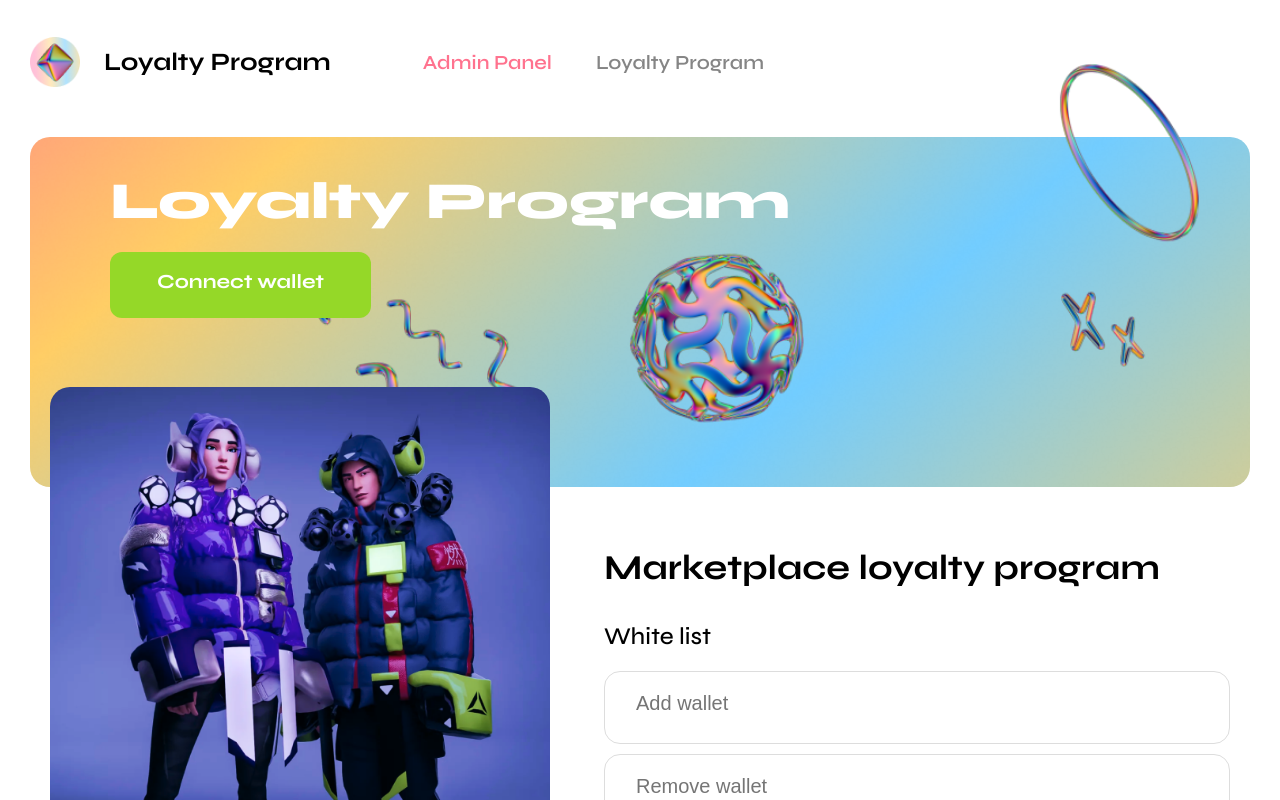
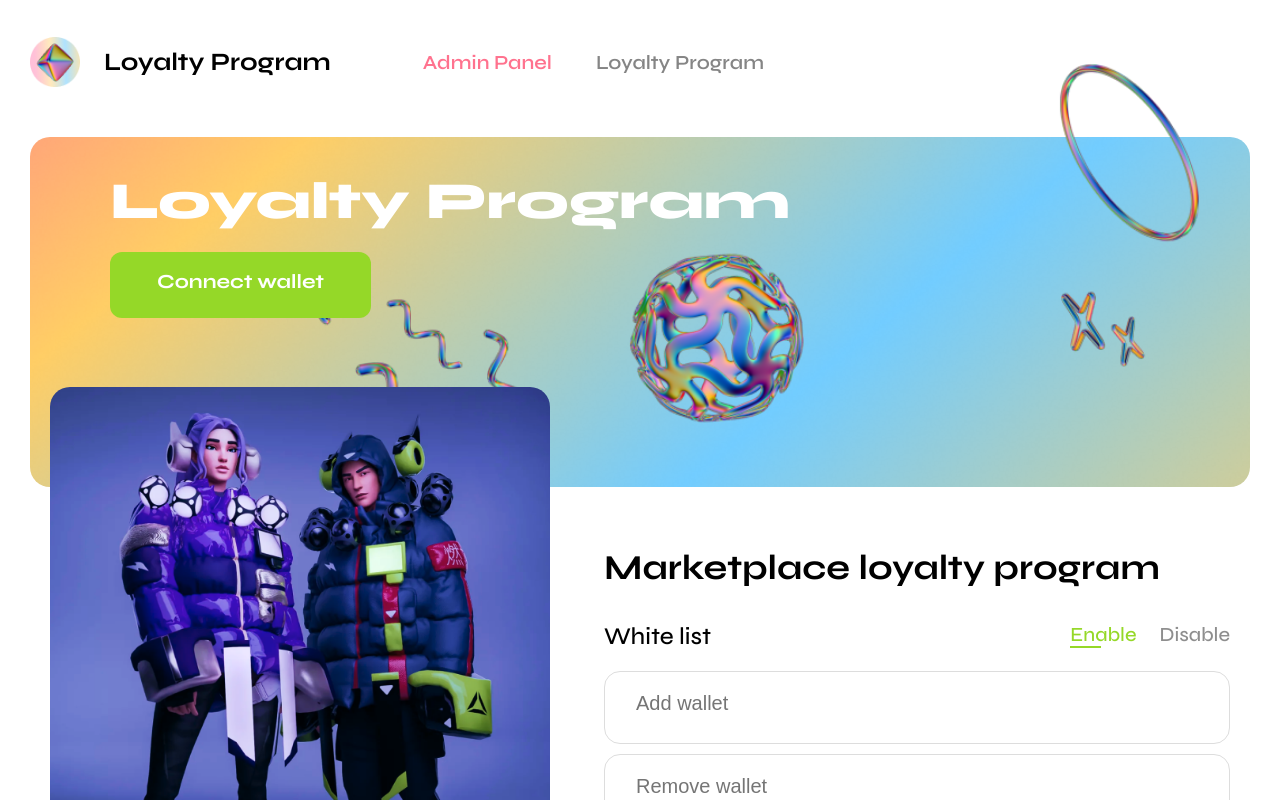
Before and after one commit to Sergey11001/loyalty-app, a React (Create React App) app: page /admin in a window 1280 px wide. Shown: the top 800 px of the page. Built offline with nearby package versions, Linux system fonts and the light colour scheme.

Commit message:
adaptive fix

```diff
--- a/src/components/Header.jsx
+++ b/src/components/Header.jsx
@@ -12,6 +12,7 @@ const Header = () => {
         activeBurger ? document.body.classList.add('no-scroll') :document.body.classList.remove("no-scroll")
     },[activeBurger])
 
+    console.log("dcsdv")
     return(
         <header className="header">
             <div className="header--container main--container">
@@ -27,12 +28,12 @@ const Header = () => {
                 <nav className={activeBurger ? "header--menu header--menu_active" : "header--menu" }>
                     <ul className="header--menu__list">
                         <li className="header--menu__item">
-                            <NavLink to="/admin" className="header--menu__link">
+                            <NavLink to="/admin" className="header--menu__link" onClick={() => setActiveBurger(false)}>
                                 Admin Panel
                             </NavLink>
                         </li>
                         <li className="header--menu__item">
-                            <NavLink to="/" className="header--menu__link">
+                            <NavLink to="/" className="header--menu__link" onClick={() => setActiveBurger(false)}>
                                 Loyalty Program
                             </NavLink>
                         </li>
--- a/src/components/ProfileMenu.jsx
+++ b/src/components/ProfileMenu.jsx
@@ -7,7 +7,7 @@ const ProfileMenu = ({activeMenuIndex, setActiveMenuIndex}) => {
         <div className="profile--body__menu">
             {
                 profileMenu.map((item,i) => (
-                    <div className={activeMenuIndex===i ? "profile--body__menu--item profile--body__menu--item_active" : "profile--body__menu--item"} onClick={() => setActiveMenuIndex(i)}>
+                    <div key={i} className={activeMenuIndex===i ? "profile--body__menu--item profile--body__menu--item_active" : "profile--body__menu--item"} onClick={() => setActiveMenuIndex(i)}>
                         {item}
                     </div>
                 ))
--- a/src/components/WhiteListForm.jsx
+++ b/src/components/WhiteListForm.jsx
@@ -9,16 +9,15 @@ const WhiteListForm = () => {
                     <div className="wl--form__title">
                         Marketplace loyalty program
                     </div>
-                        {/*<div className="wl--form__buttons">*/}
-                        {/*    <div className="wl--form__btn">*/}
-                        {/*        Enable*/}
-                        {/*    </div>*/}
-                        {/*    <div className="wl--form__btn">*/}
-                        {/*        Disable*/}
-                        {/*    </div>*/}
-                        {/*</div>*/}
-
                     <form action="" className="wl--form__content">
+                        <div className="wl--form__buttons">
+                            <div className="wl--form__btn wl--form__btn_active">
+                                Enable
+                            </div>
+                            <div className="wl--form__btn">
+                                Disable
+                            </div>
+                        </div>
                         <div className="wl--form__inputs">
                             <div className="inputs--block__title">
                                 White list
--- a/src/index.scss
+++ b/src/index.scss
@@ -50,6 +50,9 @@ $pink:#FF728E;
   margin-bottom: 50px;
   position: relative;
   z-index: 5;
+  @media (max-width: 828px) {
+    margin-bottom: 38px;
+  }
   &--container{
     display: flex;
     align-items: center;
@@ -365,16 +368,10 @@ $pink:#FF728E;
         width: 100%;
         .profile__img-wrapper{
           width: 100%;
-          height: 296px;
+          height: 300px;
           position: relative;
           overflow: hidden;
           border-radius: 16px;
-          @media (max-width: 1200px) {
-            height: 250px;
-          }
-          @media (max-width: 1052px) {
-            height: 230px;
-          }
           @media (max-width: 828px) {
             height: 350px;
           }
@@ -500,7 +497,7 @@ $pink:#FF728E;
       &__sort{
         flex: 0 0 328px;
         margin-right: 30px;
-        @media (max-width: 1052px) {
+        @media (max-width: 1200px) {
           flex: 0 0 250px;
           margin-bottom: -15px;
         }
@@ -525,7 +522,7 @@ $pink:#FF728E;
             padding: 11px 20px;
             border: 1px solid #E1E1E1;
             border-radius: 10px;
-            @media (max-width: 1052px) {
+            @media (max-width: 1200px) {
               display: flex;
               margin-bottom: 10px;
             }
@@ -557,7 +554,7 @@ $pink:#FF728E;
           }
           &__body{
             width: 100%;
-            @media (max-width: 1052px) {
+            @media (max-width: 1200px) {
               position: absolute;
               z-index: 20;
               max-height: 0;
@@ -566,7 +563,7 @@ $pink:#FF728E;
             }
             &--options{
               display: flex;
-              @media (max-width: 1052px) {
+              @media (max-width: 1200px) {
                 flex-direction: column;
                 border: 1px solid #E1E1E1;
                 border-radius: 10px;
@@ -595,7 +592,7 @@ $pink:#FF728E;
           position: relative;
           &:first-child{
             margin-right: 40px;
-            @media (max-width: 1052px) {
+            @media (max-width: 1200px) {
               margin-right: 0;
               margin-bottom: 15px;
             }
@@ -615,7 +612,7 @@ $pink:#FF728E;
           &:before{
             width: 40%;
             background: $blue;
-            @media (max-width: 1052px) {
+            @media (max-width: 1200px) {
               display: none;
             }
           }
@@ -1102,9 +1099,60 @@ $pink:#FF728E;
     font-weight: 700;
     font-size: 35px;
     margin-bottom: 33px;
+    @media (max-width: 530px) {
+      font-size: 25px;
+    }
   }
+
   &__content{
     width: 100%;
+    position: relative;
+  }
+  &__buttons{
+    display: flex;
+    align-items: center;
+    font-weight: 500;
+    font-size: 20px;
+    color: #8E8E8E;
+    position: absolute;
+    top: 0;
+    right: 0;
+    @media (max-width: 1052px) {
+      font-size: 18px;
+    }
+    @media (max-width: 828px) {
+      font-size: 20px;
+    }
+    @media (max-width: 530px) {
+      font-size: 16px;
+    }
+  }
+  &__btn{
+    margin-right: 23px;
+    position: relative;
+    padding-bottom: 1px;
+    cursor: pointer;
+    &:last-child{
+      margin-right: 0;
+    }
+    &:before{
+      content: "";
+      width: 0;
+      height: 2px;
+      background: #FFFFFF;
+      display: block;
+      position: absolute;
+      bottom: 0;
+      left: 0;
+      transition: all 0.2s ease;
+    }
+    &_active{
+      color: $green;
+      &:before{
+        background: $green;
+        width: 47%;
+      }
+    }
   }
   &__inputs{
     margin-bottom: 40px;
@@ -1116,6 +1164,9 @@ $pink:#FF728E;
       font-weight: 500;
       font-size: 24px;
       margin-bottom: 20px;
+      @media (max-width: 530px) {
+        margin-bottom: 16px;
+      }
     }
     &:last-child{
       margin-bottom: 0;
```
